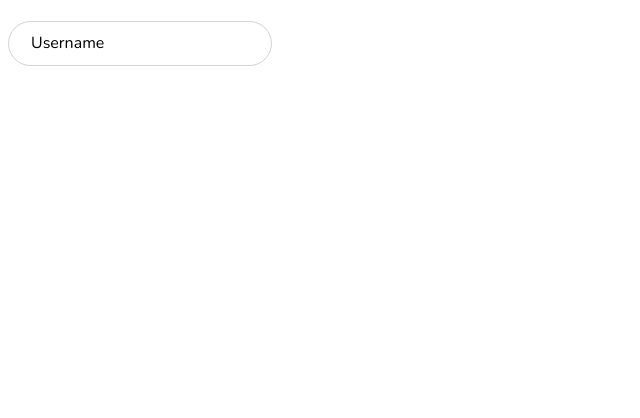
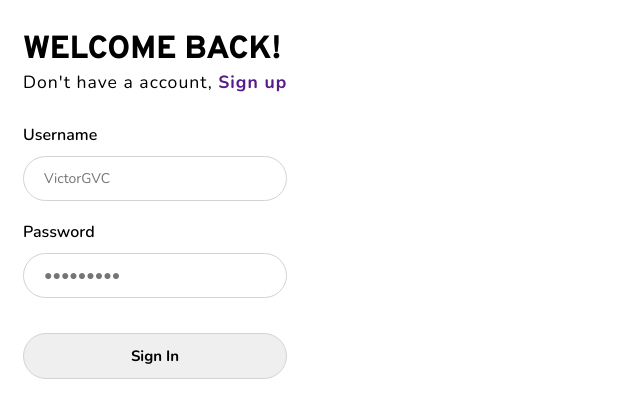
Before and after one commit to VictorGVC/MyProjects-React, a React (Vite) app in the folder multilanguage-react/: page / in a window 1280 px wide. Shown: the top 418 px of the page, without its empty margins (0-640 px from the left). Built offline with nearby package versions, Linux system fonts and the light colour scheme.

Commit message:
feat: Create Sign in component

```diff
--- /dev/null
+++ b/multilanguage-react/src/components/Sign.jsx
@@ -0,0 +1,24 @@
+import { SignStyle } from './style/Sign'
+import { InputDefault } from './Input'
+import { Button } from './Button'
+
+function Signin() {
+
+    return (
+        <SignStyle>
+            <header>
+                <h2>WELCOME BACK!</h2>
+                <p>Don't have a account, <a href="">Sign up</a></p>
+            </header>
+
+            <label>Username</label>
+            <InputDefault />
+            <label>Password</label>
+            <InputDefault type='password' placeholder='●●●●●●●●●' />
+            <Button text='Sign In' />
+
+        </SignStyle>
+    )
+}
+
+export default Signin
--- /dev/null
+++ b/multilanguage-react/src/components/style/Sign.js
@@ -0,0 +1,39 @@
+import styled from 'styled-components'
+
+export const SignStyle = styled.div`
+
+    padding: 0px 15px;
+    header {
+        margin: 30px 0px;
+    }
+
+    a {
+        text-decoration: none;
+        font-weight: 700;
+        // TODO peak color from props color: {props};
+    }
+
+    h2 {
+        font-family: 'Overpass', arial;
+        font-size: 2em;
+        margin: 0px;
+    }
+
+    label {
+        display: block;
+        margin: 20px 0px 10px;
+        font-family: 'Nunito', sans-serif;
+        font-weight: 600;
+    }
+
+    p {
+        font-size: 1.1em;
+        margin-top: 0px;
+        font-family: 'Nunito', sans-serif;
+        letter-spacing: 1px;
+    }
+
+    button {
+        margin-top: 35px;
+    }
+`;
--- a/multilanguage-react/src/main.jsx
+++ b/multilanguage-react/src/main.jsx
@@ -1,10 +1,10 @@
 import React from 'react'
 import ReactDOM from 'react-dom'
-import Input from './components/Input'
+import Sign from './components/Sign'
 
 ReactDOM.render(
   <React.StrictMode>
-    <Input />
+    <Sign/>
   </React.StrictMode>,
   document.getElementById('root')
 )
```
